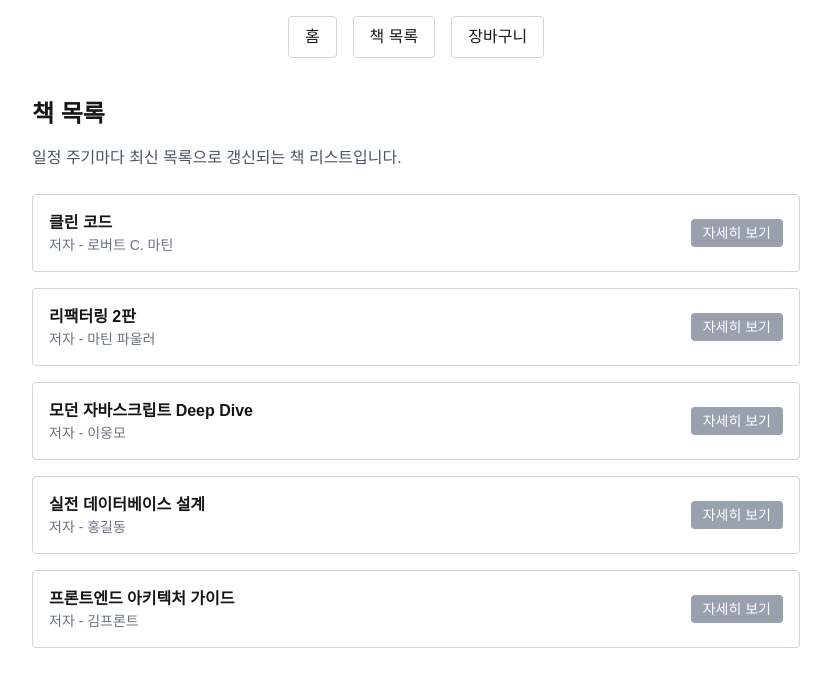
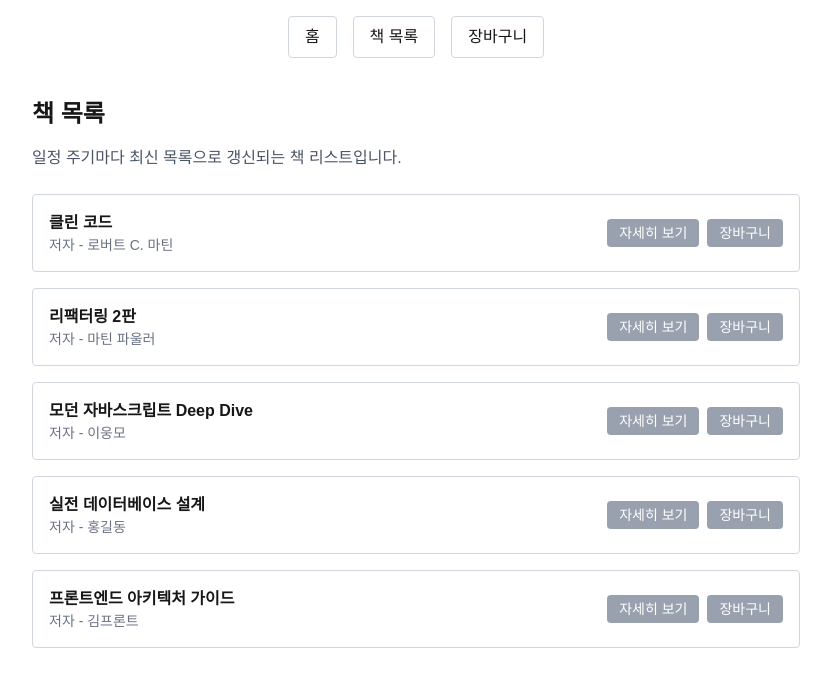
Before and after one commit to bboroin/goorm-mission, a Next.js app in the folder nextjs/next1203/: page /books in a window 1280 px wide. Shown: the top 686 px of the page, without its empty margins (224-1055 px from the left). Built offline with nearby package versions, Linux system fonts and the light colour scheme; data requests are answered from the project's data file.

Commit message:
feat: CartButton 컴포넌트 생성 및 /books 리스트에 적용 #9

```diff
--- a/nextjs/next1203/src/app/books/page.tsx
+++ b/nextjs/next1203/src/app/books/page.tsx
@@ -1,6 +1,7 @@
 import React from "react";
 import { Book } from "../types/book";
 import Link from "next/link";
+import CartButton from "@/components/CartButton";
 
 const ListPage = async () => {
   const res = await fetch("http://localhost:4000/books", {
@@ -30,12 +31,15 @@ const ListPage = async () => {
               <h2 className="font-semibold">{book.title}</h2>
               <p className="text-sm text-gray-500">저자 - {book.author}</p>
             </div>
+            <div className="flex gap-2">
               <Link
                 href={`/book/${book.id}`}
                 className="px-3 py-1 text-sm rounded bg-gray-400 hover:bg-blue-600 text-white"
               >
                 자세히 보기
               </Link>
+              <CartButton book={book} />
+            </div>
           </li>
         ))}
       </ul>
--- /dev/null
+++ b/nextjs/next1203/src/components/CartButton.tsx
@@ -0,0 +1,27 @@
+"use client";
+
+import { Book } from "@/app/types/book";
+import React from "react";
+
+const CartButton = ({ book }: { book: Book }) => {
+  const handleAdd = async () => {
+    await fetch("http://localhost:4000/cart", {
+      method: "POST",
+      headers: { "Content-Type": "application/json" },
+      body: JSON.stringify(book),
+    });
+
+    alert("장바구니에 담았습니다.");
+  };
+
+  return (
+    <button
+      onClick={handleAdd}
+      className="px-3 py-1 text-sm rounded bg-gray-400 hover:bg-green-700 text-white"
+    >
+      장바구니
+    </button>
+  );
+};
+
+export default CartButton;
```
Lines whose indentation alone changed are shown as unchanged.
